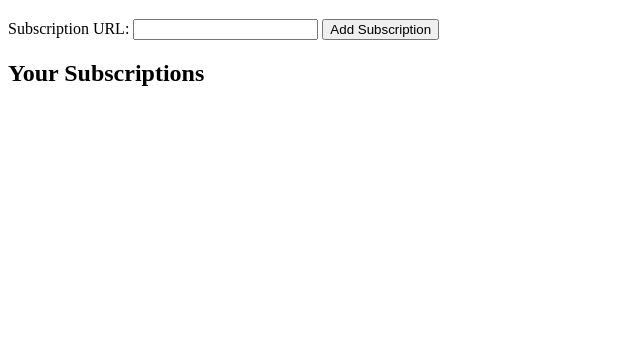
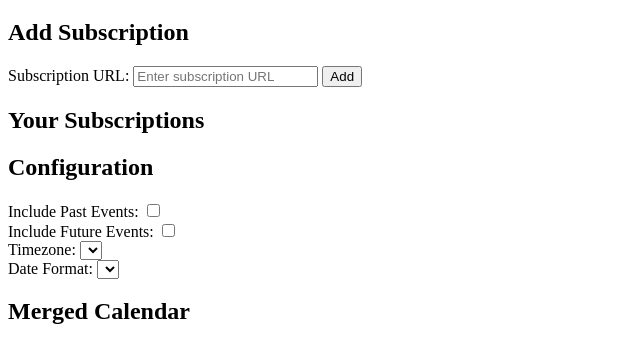
Before and after one commit to Ryanmwangi/Calendar-Merger, a website: page index.html in a window 1280 px wide. Shown: the part 61-424 px from the top of the page, without its empty margins (0-640 px from the left). Drawn offline with Linux system fonts and the light colour scheme.

Commit message:
edit html file to have more functionality

```diff
--- a/index.html
+++ b/index.html
@@ -2,21 +2,47 @@
 <html>
 <head>
   <title>Calendar Merger</title>
-</head>
+  <link rel="stylesheet" href="styles.css"> </head>
 <body>
-  <h1>Calendar Merger</h1>
-  <div class="subscription-form">
-    <label for="subscription-url">Subscription URL:</label>
-    <input type="text" id="subscription-url">
-    <button id="add-subscription">Add Subscription</button>
-  </div>
-  <div class="subscription-list">
-    <h2>Your Subscriptions</h2>
-    <ul id="subscriptions-list"></ul>
-  </div>
-  <div class="configuration">
+  <header>
+    <h1>Calendar Merger</h1>
+  </header>
+  <main>
+    <section class="subscription-form">
+      <h2>Add Subscription</h2>
+      <form id="subscription-form">
+        <label for="subscription-url">Subscription URL:</label>
+        <input type="text" id="subscription-url" placeholder="Enter subscription URL">
+        <button type="submit">Add</button>
+      </form>
+    </section>
+    <section class="subscriptions">
+      <h2>Your Subscriptions</h2>
+      <ul id="subscriptions-list"></ul>
+    </section>
+    <section class="configuration">
+      <h2>Configuration</h2>
+      <div>
+        <label for="include-past-events">Include Past Events:</label>
+        <input type="checkbox" id="include-past-events">
       </div>
-  <div class="output">
+      <div>
+        <label for="include-future-events">Include Future Events:</label>
+        <input type="checkbox" id="include-future-events">
       </div>
+      <div>
+        <label for="timezone">Timezone:</label>
+        <select id="timezone"></select>
+      </div>
+      <div>
+        <label for="date-format">Date Format:</label>
+        <select id="date-format"></select>
+      </div>
+    </section>
+    <section class="output">
+      <h2>Merged Calendar</h2>
+      <pre id="merged-calendar-output"></pre>
+    </section>
+  </main>
 </body>
 </html>
```
